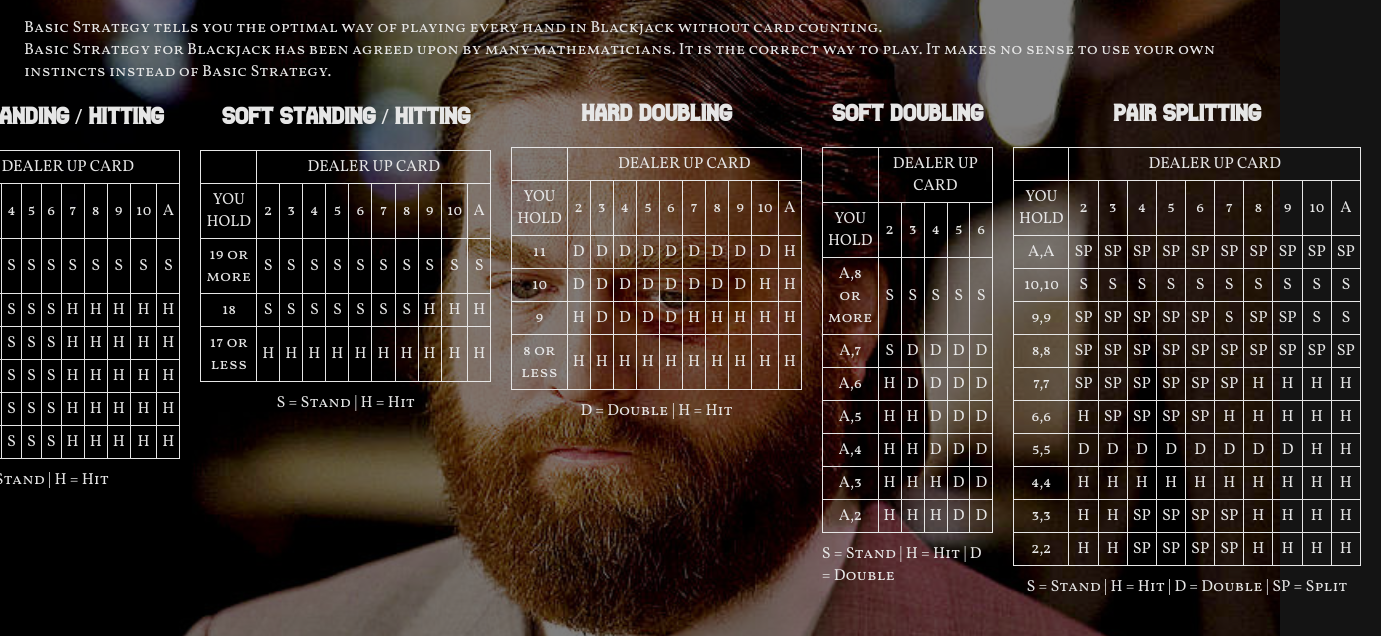
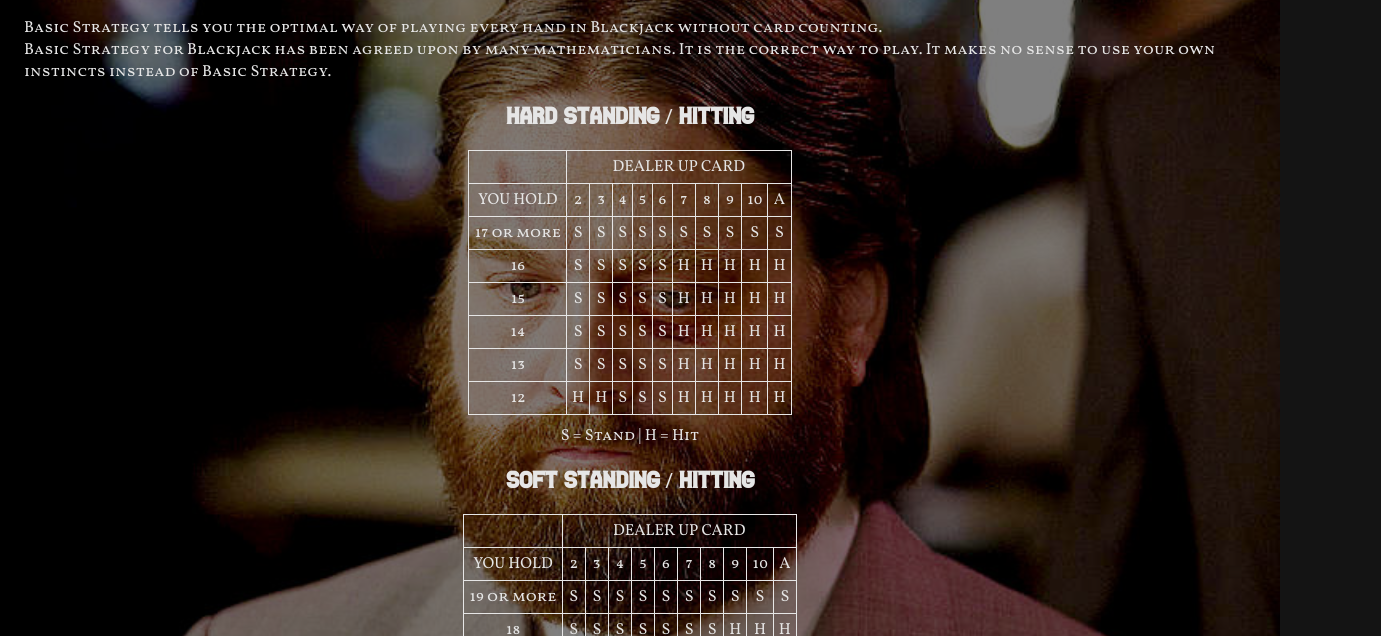
Before and after one commit to BlackjackTeacher/Blackjack, a plain HTML site: page strategytables.html in a window 1280 px wide. Shown: the part 164-800 px from the top of the page, 1381 px wide, since content can reach past the window. Drawn offline with nearby package versions, Linux system fonts and the light colour scheme.

Commit message:
Strategy Table Website fixed

```diff
--- a/css/strategytables.css
+++ b/css/strategytables.css
@@ -12,10 +12,6 @@
     background-attachment: fixed;
     background-blend-mode: overlay;
 }
-.strategytables {
-    display: inline-flex;
-    justify-content: center;
-}
 .strategytable {
     display: flex;
     flex-direction: column;
```
